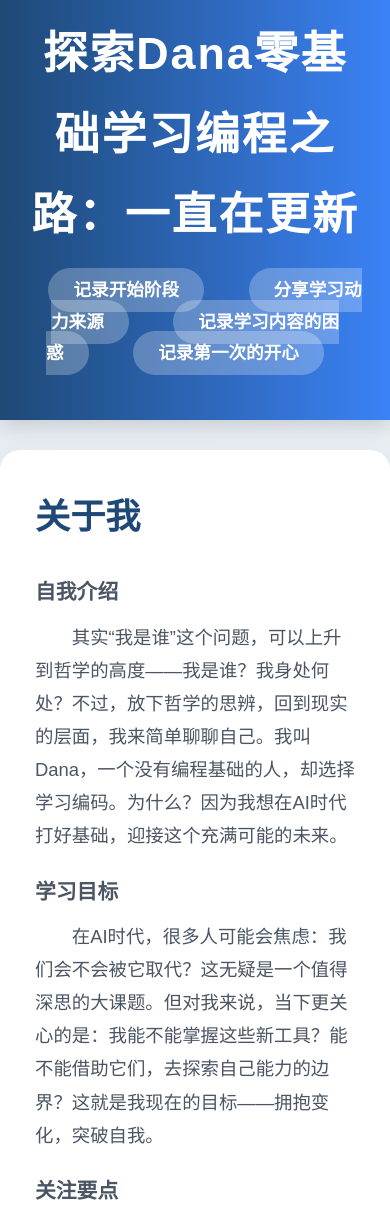
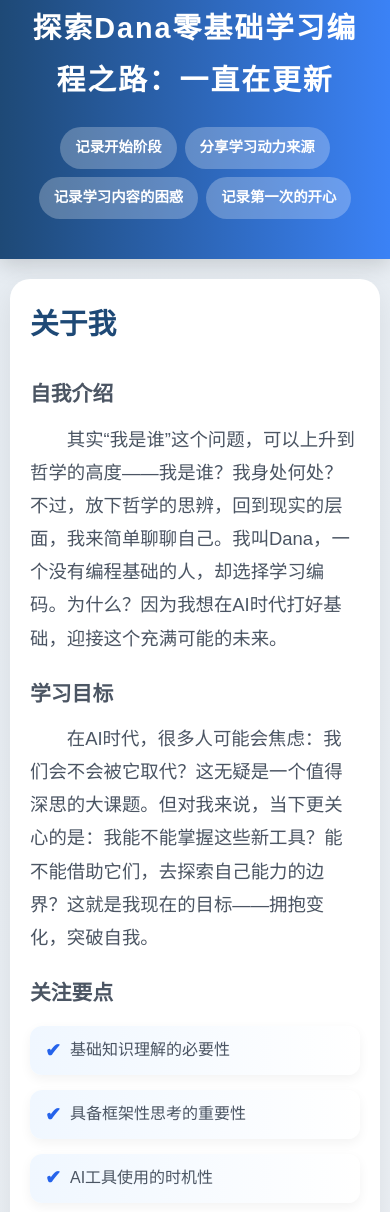
Before and after one commit to Dana-duan/duanruirui.com, a plain HTML site: page index.html in a window 390 px wide. Shown: the part 37-1249 px from the top of the page. Drawn offline with Linux system fonts and the light colour scheme.

Commit message:
Update index.html

```diff
--- a/index.html
+++ b/index.html
@@ -2,6 +2,7 @@
 <html lang="zh-CN">
 <head>
     <meta charset="UTF-8">
+    <meta name="viewport" content="width=device-width, initial-scale=1.0">
     <title>探索计算机小白零基础学习编程记录</title>
     <style>
         /* 全局样式 */
@@ -22,28 +23,36 @@
         header {
             background: linear-gradient(90deg, #1e4976 0%, #3b82f6 100%);
             color: #ffffff;
-            padding: 50px 20px;
+            padding: 40px 20px;
             text-align: center;
             box-shadow: 0 6px 20px rgba(0, 0, 0, 0.15);
         }
 
         header h1 {
-            font-size: 2.8em;
+            font-size: 2.5em;
             margin-bottom: 20px;
             letter-spacing: 2px;
             font-weight: 700;
+            animation: fadeIn 1s ease-in-out;
+        }
+
+        nav {
+            display: flex;
+            flex-wrap: wrap;
+            justify-content: center;
+            gap: 10px;
         }
 
         nav a {
             color: #ffffff;
             text-decoration: none;
-            margin: 0 20px;
-            padding: 12px 25px;
-            border-radius: 30px;
+            padding: 10px 20px;
+            border-radius: 25px;
             background-color: rgba(255, 255, 255, 0.25);
             transition: all 0.3s ease;
-            font-size: 1.1em;
+            font-size: 1em;
             font-weight: 600;
+            white-space: nowrap;
         }
 
         nav a:hover {
@@ -103,24 +112,39 @@
             text-indent: 2em;
         }
 
+        /* 美化关注要点下的无序列表 */
         .box ul {
             list-style: none;
-            padding-left: 25px;
+            padding-left: 0;
+            margin-top: 15px;
         }
 
         .box ul li {
             position: relative;
-            margin: 12px 0;
+            margin: 15px 0;
             font-size: 1.15em;
             color: #4b5563;
+            padding: 12px 20px 12px 45px;
+            background: linear-gradient(90deg, #f0f7ff 0%, #ffffff 100%);
+            border-radius: 12px;
+            box-shadow: 0 4px 12px rgba(0, 0, 0, 0.05);
+            transition: all 0.3s ease;
+        }
+
+        .box ul li:hover {
+            transform: translateX(8px);
+            box-shadow: 0 6px 18px rgba(0, 0, 0, 0.08);
         }
 
         .box ul li:before {
-            content: "•";
+            content: "✔";
             color: #2563eb;
             position: absolute;
-            left: -20px;
-            font-size: 1.5em;
+            left: 15px;
+            top: 50%;
+            transform: translateY(-50%);
+            font-size: 1.2em;
+            font-weight: bold;
         }
 
         .qrcode-box {
@@ -128,7 +152,7 @@
             border-radius: 20px;
             padding: 30px;
             margin: 30px auto;
-            max-width: 950px; /* 与上面的box宽度一致 */
+            max-width: 950px;
             box-shadow: 0 10px 30px rgba(0, 0, 0, 0.08);
             text-align: center;
         }
@@ -175,6 +199,41 @@
         footer a:hover {
             color: #93c5fd;
             text-decoration: underline;
+        }
+
+        /* 响应式设计 */
+        @media (max-width: 768px) {
+            header h1 {
+                font-size: 1.8em;
+            }
+
+            nav {
+                gap: 8px;
+            }
+
+            nav a {
+                padding: 8px 15px;
+                font-size: 0.9em;
+            }
+
+            .box {
+                padding: 20px;
+                margin: 20px 10px;
+            }
+
+            .box h2 {
+                font-size: 1.8em;
+            }
+
+            .box ul li {
+                font-size: 1em;
+                padding: 10px 15px 10px 40px;
+            }
+        }
+
+        @keyframes fadeIn {
+            from { opacity: 0; }
+            to { opacity: 1; }
         }
     </style>
 </head>
```
